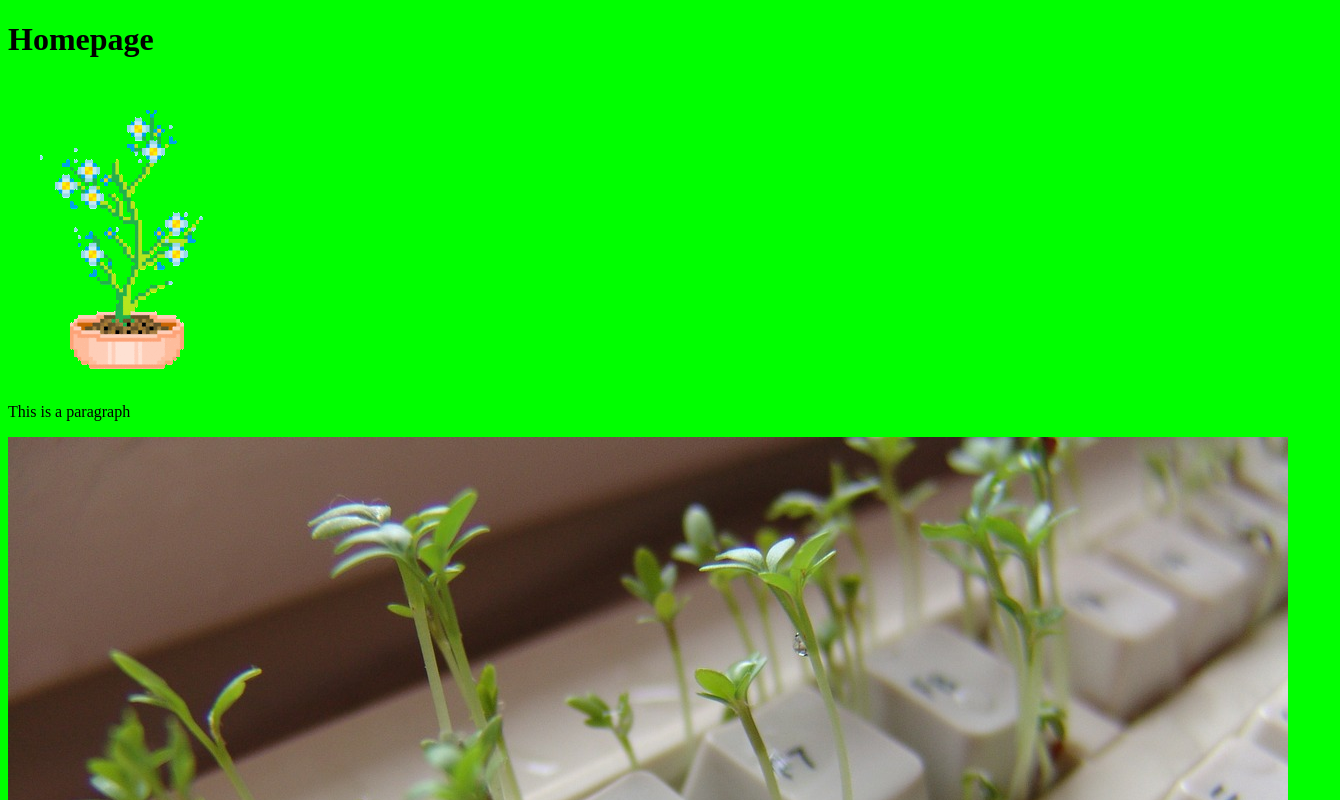
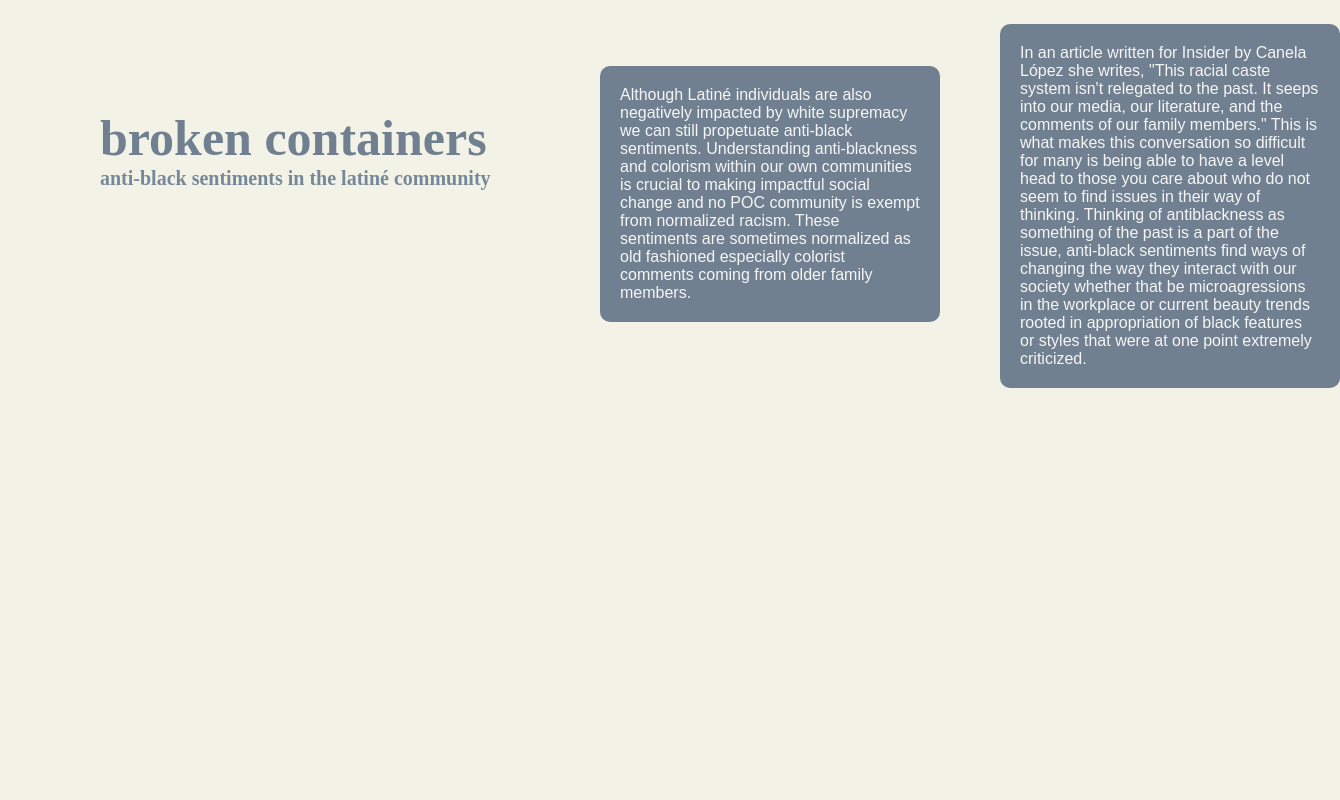
Before and after one commit to lorenzohi/iml300, a plain HTML site: page project-3/index.html in a window 1280 px wide. Shown: the top 800 px of the page, 1340 px wide, since content can reach past the window. Drawn offline with nearby package versions, Linux system fonts and the light colour scheme; a web font is replaced by a local one.

Commit message:
april 19th hw

```diff
--- a/project-3/index.html
+++ b/project-3/index.html
@@ -8,14 +8,15 @@
     <script src="https://code.jquery.com/ui/1.12.1/jquery-ui.js"></script>
     <script src="script.js"></script>
     <link rel="stylesheet" href="style.css">
+    <link rel="stylesheet" href="https://use.typekit.net/vjm0ktx.css">
 </head>
 
 <body>
-    <h1>Homepage</h1>
-    <img class = "plant" src="asset/plant-2.gif" alt="">
-    <p class = "para">This is a paragraph</p>
-    <img id = "key" src="asset/computer-plant.jpg" alt="">
-
-</body>
-
-</html>
+    <div id="column1">
+        <h1 class="title">broken containers</h1>
+        <h2 class="descript">anti-black sentiments in the latiné community</h2>
+        <p class="p1">Although Latiné individuals are also negatively impacted by white supremacy we can still propetuate anti-black sentiments. Understanding anti-blackness and colorism within our own communities is crucial to making impactful social change and no POC community is exempt from normalized racism. These sentiments are sometimes normalized as old fashioned especially colorist comments coming from older family members.</p>
+        <p class="p2"> In an article written for Insider by Canela López she writes, "This racial caste system isn't relegated to the past. It seeps into our media, our literature, and the comments of our family members." This is what makes this conversation so difficult for many is being able to have a level head to those you care about who do not seem to find issues in their way of thinking. Thinking of antiblackness as something of the past is a part of the issue, anti-black sentiments find ways of changing the way they interact with our society whether that be microagressions in the workplace or current beauty trends rooted in appropriation of black features or styles that were at one point extremely criticized.</p>
+    </div>
+    <div class="rectangle"></div>
+</body></html>
--- a/project-3/style.css
+++ b/project-3/style.css
@@ -1,17 +1,63 @@
 body {
-    background-color: lime;
+    background-color: #f2f2e7;
 }
 
-.smaller {
-    height: 200px;
-    width: 200px;
-
-    transition: width 2s, height 2s;
+.title {
+    font-family: "neue-haas-grotesk-display";
+    color: slategrey;
+    font-size: 50px;
+    position: absolute;
+    top: 75px;
+    left: 100px;
 }
 
-.key{
-    width: 400px;
-    height: 400px;
+.descript {
+    font-family: "neue-haas-grotesk-display";
+    color: lightslategrey;
+    font-size: 20px;
+    font-weight: 300px;
+    position: absolute;
+    top: 150px;
+    left: 100px;
+}
 
-    transition: width 2s, height 2s;
+.p1 {
+    font-family: neue-haas-grotesk-display, sans-serif;
+    font-weight: 500;
+    font-style: normal;
+    color: whitesmoke;
+    position: absolute;
+    left: 600px;
+    top: 50px;
+    width: 300px;
+    background-color: slategray;
+    padding: 20px;
+    border-radius: 10px;
 }
+
+.p2 {
+    font-family: neue-haas-grotesk-display, sans-serif;
+    font-weight: 500;
+    font-style: normal;
+    color: whitesmoke;
+    position: absolute;
+    left: 1000px;
+    width: 300px;
+    background-color: slategray;
+    padding: 20px;
+    border-radius: 10px;
+}
+.nbcvideo{
+   position:absolute;
+    align-content: center;
+    top: 400px;
+}
+/*
+.rectangle {
+  width: window;
+  height: 400px;;
+    top: 100px;
+   background-color: white
+
+}
+  */
```
Also changed, not shown: project-3/page-2.html (+8 -5 lines), project-3/page-3.html (added, +12 -0 lines), project-3/page-4.html (added, +12 -0 lines), project-3/page-5.html (added, +12 -0 lines), project-3/asset/computer-plant.jpg (deleted), project-3/asset/plant-2.gif (deleted).
